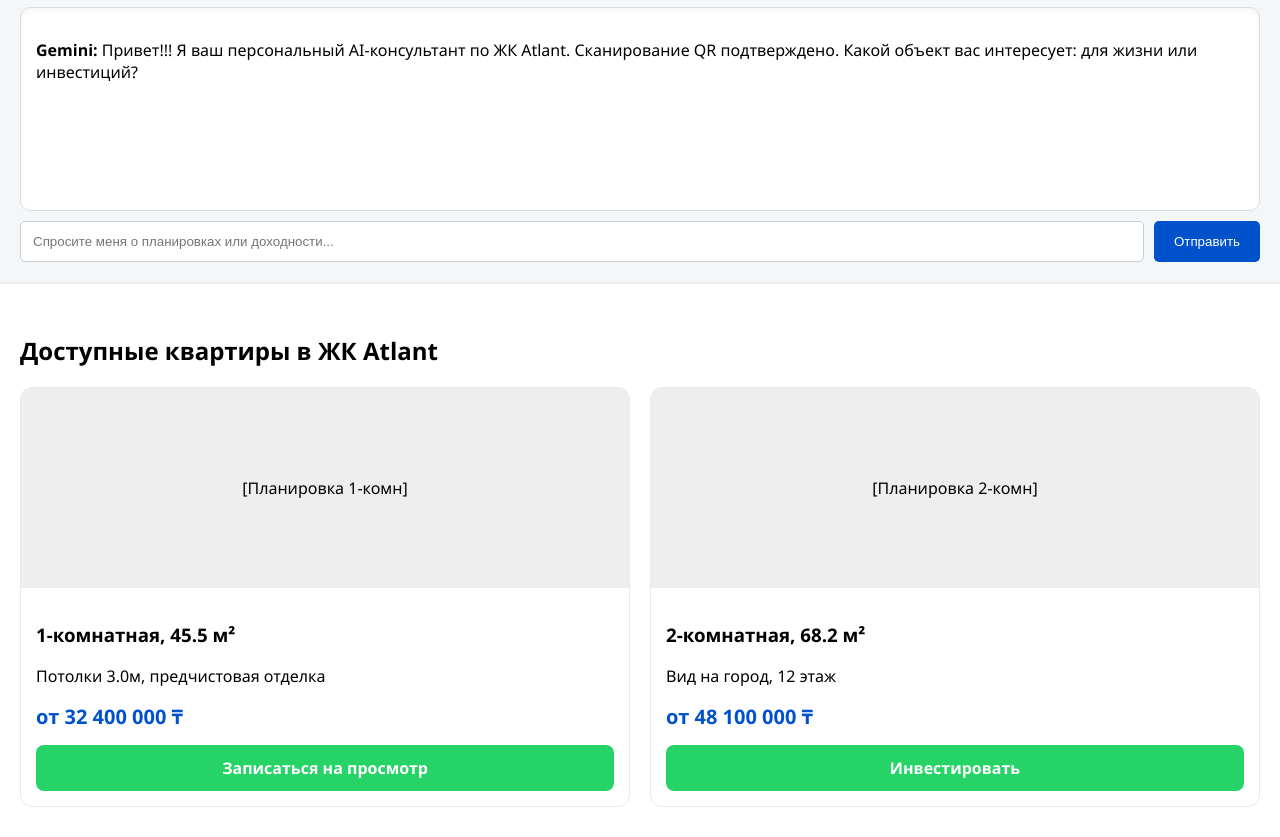
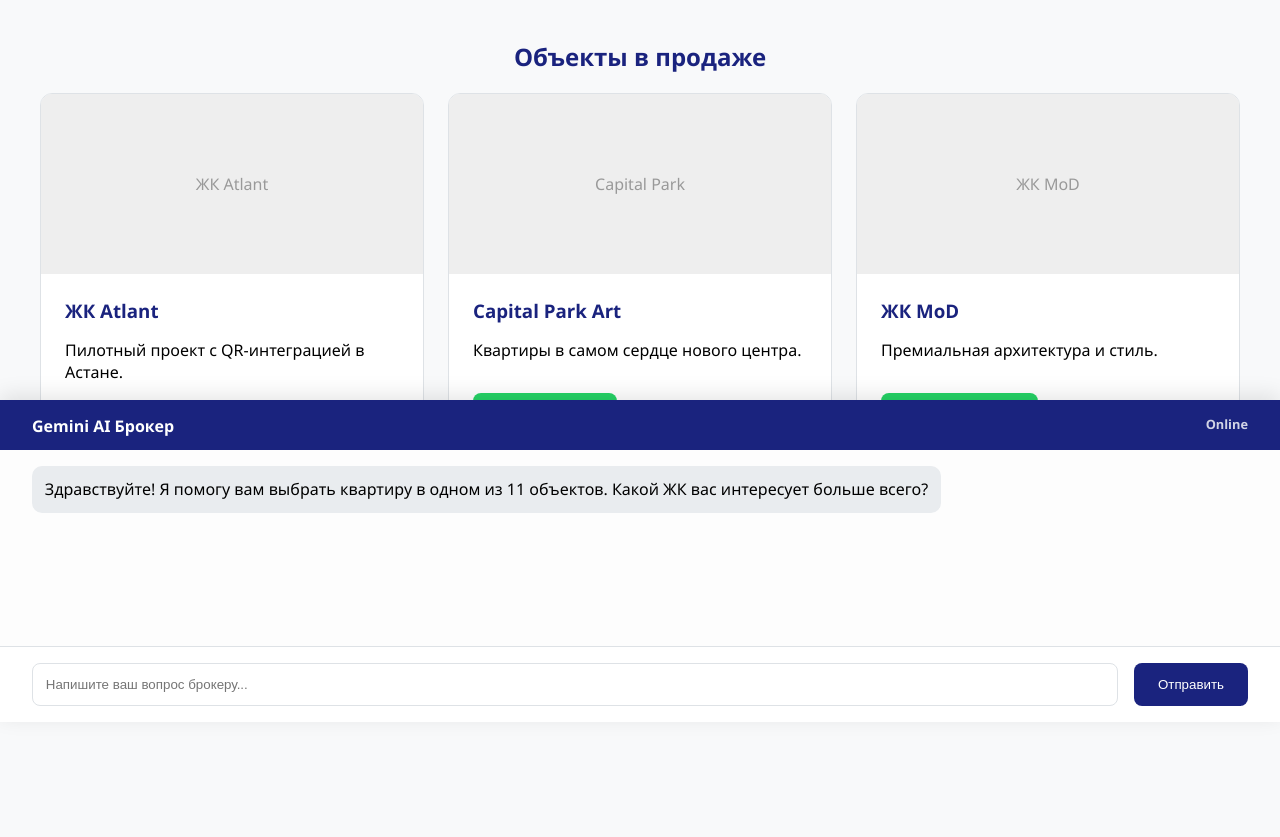
Before and after one commit to agihomekazakhstan/agihome-site, a plain HTML site: page public/index.html in a window 1280 px wide. Shown: the part 78-915 px from the top of the page. After the commit the page ends 800 px from the top, so only its background shows below. Drawn offline with Linux system fonts and the light colour scheme.

Commit message:
UI Update: Professional sticky chat and object grid

```diff
--- a/public/index.html
+++ b/public/index.html
@@ -3,75 +3,222 @@
 <head>
     <meta charset="UTF-8">
     <meta name="viewport" content="width=device-width, initial-scale=1.0">
-    <title>AGI Home | ЖК Atlant - Консультация AI</title>
+    <title>AGI Home Asia | AI Broker</title>
     <style>
-        :root { --bi-blue: #0052cc; --wa-green: #25D366; }
-        body { font-family: 'Segoe UI', Tahoma, Geneva, Verdana, sans-serif; margin: 0; display: flex; flex-direction: column; min-height: 100vh; }
+        :root {
+            --bi-blue: #1a237e;
+            --wa-green: #25d366;
+            --light-gray: #f8f9fa;
+            --border: #dee2e6;
+        }
 
-        /* Секция AI Чата */
-        .ai-container { background: #f4f7f9; border-bottom: 2px solid #eee; padding: 20px; position: sticky; top: 0; z-index: 100; height: 40vh; display: flex; flex-direction: column; }
-        .chat-header { color: var(--bi-blue); margin-bottom: 10px; }
-        .chat-box { flex-grow: 1; background: white; border-radius: 10px; padding: 15px; box-shadow: inset 0 2px 5px rgba(0,0,0,0.05); overflow-y: auto; border: 1px solid #ddd; }
-        .input-area { margin-top: 10px; display: flex; gap: 10px; }
-        input { flex-grow: 1; padding: 12px; border: 1px solid #ccc; border-radius: 5px; }
-        button { background: var(--bi-blue); color: white; border: none; padding: 10px 20px; border-radius: 5px; cursor: pointer; }
+        body {
+            font-family: 'Segoe UI', Roboto, sans-serif;
+            margin: 0;
+            background-color: var(--light-gray);
+            display: flex;
+            flex-direction: column;
+            height: 100vh;
+        }
 
-        /* Секция объектов */
-        .catalog-container { padding: 30px 20px; background: white; }
-        .grid { display: grid; grid-template-columns: repeat(auto-fit, minmax(300px, 1fr)); gap: 20px; }
-        .card { border: 1px solid #eaeaea; border-radius: 12px; overflow: hidden; transition: 0.3s; }
-        .card:hover { box-shadow: 0 10px 20px rgba(0,0,0,0.1); }
-        .card-content { padding: 15px; }
-        .price { font-size: 1.25rem; color: var(--bi-blue); font-weight: bold; }
+        /* Шапка */
+        header {
+            background: white;
+            padding: 1rem 2rem;
+            border-bottom: 1px solid var(--border);
+            display: flex;
+            justify-content: space-between;
+            align-items: center;
+            box-shadow: 0 2px 4px rgba(0,0,0,0.05);
+        }
 
-        /* WhatsApp ссылка */
-        .wa-link { display: flex; align-items: center; justify-content: center; background: var(--wa-green); color: white; text-decoration: none; padding: 12px; border-radius: 8px; font-weight: bold; margin-top: 15px; }
+        .logo { font-size: 1.5rem; font-weight: bold; color: var(--bi-blue); }
+        .logo span { color: #00d4ff; }
+
+        /* Контентная область */
+        main {
+            flex: 1;
+            overflow-y: auto;
+            padding: 2rem;
+            padding-bottom: 45vh; /* Место под фиксированный чат */
+        }
+
+        .objects-grid {
+            display: grid;
+            grid-template-columns: repeat(auto-fit, minmax(300px, 1fr));
+            gap: 1.5rem;
+            max-width: 1200px;
+            margin: 0 auto;
+        }
+
+        .card {
+            background: white;
+            border-radius: 12px;
+            border: 1px solid var(--border);
+            overflow: hidden;
+            transition: transform 0.2s;
+        }
+
+        .card:hover { transform: translateY(-5px); }
+
+        .card-img { height: 180px; background: #eee; display: flex; align-items: center; justify-content: center; color: #999; }
+
+        .card-body { padding: 1.5rem; }
+        .card-body h3 { margin: 0 0 0.5rem 0; color: var(--bi-blue); }
+
+        .btn-wa {
+            display: inline-flex;
+            align-items: center;
+            background: var(--wa-green);
+            color: white;
+            padding: 0.6rem 1.2rem;
+            border-radius: 8px;
+            text-decoration: none;
+            font-weight: 600;
+            margin-top: 1rem;
+        }
+
+        /* Секция чата (Фиксированная снизу) */
+        .chat-section {
+            position: fixed;
+            bottom: 0;
+            left: 0;
+            right: 0;
+            height: 40vh;
+            background: white;
+            border-top: 2px solid var(--bi-blue);
+            display: flex;
+            flex-direction: column;
+            box-shadow: 0 -5px 20px rgba(0,0,0,0.1);
+        }
+
+        .chat-header {
+            background: var(--bi-blue);
+            color: white;
+            padding: 0.8rem 2rem;
+            font-weight: 600;
+            display: flex;
+            justify-content: space-between;
+        }
+
+        #chat-box {
+            flex: 1;
+            overflow-y: auto;
+            padding: 1rem 2rem;
+            background: #fdfdfd;
+        }
+
+        .msg { margin-bottom: 1rem; max-width: 80%; padding: 0.8rem; border-radius: 10px; }
+        .ai { background: #e9ecef; align-self: flex-start; }
+        .user { background: var(--bi-blue); color: white; margin-left: auto; }
+
+        .chat-input {
+            padding: 1rem 2rem;
+            display: flex;
+            gap: 1rem;
+            border-top: 1px solid var(--border);
+        }
+
+        input[type="text"] {
+            flex: 1;
+            padding: 0.8rem;
+            border: 1px solid var(--border);
+            border-radius: 8px;
+            outline: none;
+        }
+
+        button#send-btn {
+            background: var(--bi-blue);
+            color: white;
+            border: none;
+            padding: 0 1.5rem;
+            border-radius: 8px;
+            cursor: pointer;
+        }
     </style>
 </head>
 <body>
 
-    <div class="ai-container">
-        <div class="chat-header">
-            <h2 style="margin:0;">AI Брокер @ Atlant</h2>
-            <small>Отвечу про цены, ипотеку и инвестиции 24/7</small>
+<header>
+    <div class="logo">AGI <span>Home</span></div>
+    <div>+7 778 360 0055</div>
+</header>
+
+<main>
+    <h2 style="text-align:center; color: var(--bi-blue);">Объекты в продаже</h2>
+    <div class="objects-grid">
+        <div class="card">
+            <div class="card-img">ЖК Atlant</div>
+            <div class="card-body">
+                <h3>ЖК Atlant</h3>
+                <p>Пилотный проект с QR-интеграцией в Астане.</p>
+                <a href="https://wa.me/77783600055?text=Интересует ЖК Атлант" class="btn-wa">Узнать цену</a>
+            </div>
         </div>
-        <div class="chat-box" id="chatBox">
-            <p><strong>Gemini:</strong> Привет!!! Я ваш персональный AI-консультант по ЖК Atlant. Сканирование QR подтверждено. Какой объект вас интересует: для жизни или инвестиций?</p>
+        <div class="card">
+            <div class="card-img">Capital Park</div>
+            <div class="card-body">
+                <h3>Capital Park Art</h3>
+                <p>Квартиры в самом сердце нового центра.</p>
+                <a href="https://wa.me/77783600055?text=Интересует Capital Park" class="btn-wa">Планировки</a>
+            </div>
         </div>
-        <div class="input-area">
-            <input type="text" placeholder="Спросите меня о планировках или доходности...">
-            <button>Отправить</button>
-        </div>
-    </div>
-
-    <div class="catalog-container">
-        <h2>Доступные квартиры в ЖК Atlant</h2>
-        <div class="grid">
-            <div class="card">
-                <div style="background:#eee; height:200px; display:flex; align-items:center; justify-content:center;">[Планировка 1-комн]</div>
-                <div class="card-content">
-                    <h3>1-комнатная, 45.5 м²</h3>
-                    <p>Потолки 3.0м, предчистовая отделка</p>
-                    <div class="price">от 32 400 000 ₸</div>
-                    <a href="https://wa.me/77XXXXXXXXX?text=Здравствуйте!%20Я%20на%20объекте%20Atlant.%20Заинтересовала%201-комнатная%2045.5м2.%20Нужна%20консультация." class="wa-link">
-                        Записаться на просмотр
-                    </a>
-                </div>
-            </div>
-
-            <div class="card">
-                <div style="background:#eee; height:200px; display:flex; align-items:center; justify-content:center;">[Планировка 2-комн]</div>
-                <div class="card-content">
-                    <h3>2-комнатная, 68.2 м²</h3>
-                    <p>Вид на город, 12 этаж</p>
-                    <div class="price">от 48 100 000 ₸</div>
-                    <a href="https://wa.me/77XXXXXXXXX?text=Здравствуйте!%20Я%20в%20Atlant.%20Хочу%20узнать%20про%202-комнатную%2068м2%20для%20инвестиций." class="wa-link">
-                        Инвестировать
-                    </a>
-                </div>
+        <div class="card">
+            <div class="card-img">ЖК MoD</div>
+            <div class="card-body">
+                <h3>ЖК MoD</h3>
+                <p>Премиальная архитектура и стиль.</p>
+                <a href="https://wa.me/77783600055?text=Интересует ЖК MoD" class="btn-wa">Консультация</a>
             </div>
         </div>
     </div>
+</main>
+
+<div class="chat-section">
+    <div class="chat-header">
+        <span>Gemini AI Брокер</span>
+        <span style="font-size: 0.8rem; opacity: 0.8;">Online</span>
+    </div>
+    <div id="chat-box" style="display: flex; flex-direction: column;">
+        <div class="msg ai">Здравствуйте! Я помогу вам выбрать квартиру в одном из 11 объектов. Какой ЖК вас интересует больше всего?</div>
+    </div>
+    <div class="chat-input">
+        <input type="text" id="user-input" placeholder="Напишите ваш вопрос брокеру...">
+        <button id="send-btn">Отправить</button>
+    </div>
+</div>
+
+<script>
+    const sendBtn = document.getElementById('send-btn');
+    const userInput = document.getElementById('user-input');
+    const chatBox = document.getElementById('chat-box');
+
+    function addMessage(text, type) {
+        const div = document.createElement('div');
+        div.className = `msg ${type}`;
+        div.innerText = text;
+        chatBox.appendChild(div);
+        chatBox.scrollTop = chatBox.scrollHeight;
+    }
+
+    sendBtn.onclick = () => {
+        const text = userInput.value.trim();
+        if (text) {
+            addMessage(text, 'user');
+            userInput.value = '';
+
+            // Имитация ответа ИИ (здесь будет вызов твоего API)
+            setTimeout(() => {
+                addMessage("Отличный выбор! В этом ЖК сейчас доступны 1-комнатные и 2-комнатные квартиры. Хотите посмотреть планировки?", "ai");
+            }, 1000);
+        }
+    };
+
+    // Отправка по Enter
+    userInput.addEventListener('keypress', (e) => {
+        if (e.key === 'Enter') sendBtn.click();
+    });
+</script>
 
 </body>
 </html>
--- /dev/null
+++ b/public/style.css
@@ -0,0 +1,132 @@
+:root {
+    --primary-blue: #0052cc;
+    --wa-green: #2ecc71;
+    --bg-light: #f4f7f6;
+    --text-main: #2c3e50;
+    --white: #ffffff;
+}
+
+body {
+    font-family: 'Segoe UI', Roboto, sans-serif;
+    margin: 0;
+    background-color: var(--bg-light);
+    color: var(--text-main);
+}
+
+.container { max-width: 1200px; margin: 0 auto; padding: 0 20px; }
+
+/* AI HEADER & CHAT */
+.ai-header {
+    background: linear-gradient(135deg, var(--primary-blue), #003d99);
+    padding: 30px 0;
+    box-shadow: 0 4px 15px rgba(0,0,0,0.1);
+}
+
+.chat-container {
+    background: var(--white);
+    border-radius: 16px;
+    height: 450px;
+    display: flex;
+    flex-direction: column;
+    overflow: hidden;
+}
+
+.chat-header {
+    padding: 15px 20px;
+    background: #f8f9fa;
+    display: flex;
+    align-items: center;
+    border-bottom: 1px solid #eee;
+}
+
+.bot-avatar {
+    width: 40px; height: 40px;
+    background: var(--primary-blue);
+    border-radius: 50%;
+    color: white;
+    display: flex;
+    align-items: center;
+    justify-content: center;
+    position: relative;
+    margin-right: 15px;
+}
+
+.status-dot {
+    width: 10px; height: 10px;
+    background: #2ecc71;
+    border: 2px solid white;
+    border-radius: 50%;
+    position: absolute;
+    bottom: 0; right: 0;
+}
+
+.chat-window { flex: 1; padding: 20px; overflow-y: auto; background: #fafafa; }
+.message { margin-bottom: 15px; max-width: 80%; padding: 12px; border-radius: 12px; font-size: 14px; line-height: 1.5; }
+.message.ai { background: #eef2f7; align-self: flex-start; }
+.message.user { background: var(--primary-blue); color: white; margin-left: auto; }
+
+.chat-input { padding: 15px; display: flex; gap: 10px; border-top: 1px solid #eee; }
+.chat-input input { flex: 1; border: 1px solid #ddd; padding: 10px; border-radius: 8px; outline: none; }
+.chat-input button { background: var(--primary-blue); color: white; border: none; padding: 10px 20px; border-radius: 8px; cursor: pointer; }
+
+/* PROPERTY CATALOG */
+.catalog { padding: 50px 0; }
+.section-title { text-align: center; font-size: 28px; margin-bottom: 10px; }
+.section-subtitle { text-align: center; color: #7f8c8d; margin-bottom: 40px; }
+
+.property-grid {
+    display: grid;
+    grid-template-columns: repeat(auto-fit, minmax(320px, 1fr));
+    gap: 30px;
+}
+
+.property-card {
+    background: var(--white);
+    border-radius: 16px;
+    overflow: hidden;
+    position: relative;
+    box-shadow: 0 10px 20px rgba(0,0,0,0.05);
+    transition: transform 0.3s;
+}
+
+.property-card:hover { transform: translateY(-5px); }
+
+/* ИСПРАВЛЕННЫЙ БЕЙДЖ */
+.badge-container {
+    position: absolute;
+    top: 15px;
+    left: 15px;
+    z-index: 5;
+}
+
+.badge.selection {
+    background: rgba(0, 82, 204, 0.9);
+    color: white;
+    padding: 6px 14px;
+    border-radius: 20px;
+    font-size: 12px;
+    font-weight: bold;
+    box-shadow: 0 2px 8px rgba(0,0,0,0.2);
+}
+
+.card-image { height: 200px; background-size: cover; background-position: center; }
+
+.card-content { padding: 20px; }
+.card-content h3 { margin: 0 0 10px 0; font-size: 20px; }
+.location { font-size: 14px; color: #7f8c8d; margin-bottom: 15px; }
+.features { display: flex; gap: 15px; margin-bottom: 20px; font-size: 12px; color: #95a5a6; }
+
+.card-footer { display: flex; flex-direction: column; gap: 15px; }
+.price { font-size: 22px; font-weight: bold; color: var(--primary-blue); }
+
+.actions { display: flex; gap: 10px; }
+.btn-layout { flex: 1; padding: 10px; border: 1px solid #ddd; background: white; border-radius: 8px; cursor: pointer; }
+.btn-buy, .btn-chat {
+    flex: 1.5; padding: 10px; background: var(--wa-green); color: white;
+    text-decoration: none; text-align: center; border-radius: 8px; font-weight: bold;
+}
+
+/* MODAL */
+.modal { display: none; position: fixed; top:0; left:0; width:100%; height:100%; background: rgba(0,0,0,0.8); z-index: 1000; }
+.modal-body { background: white; width: 90%; max-width: 600px; margin: 50px auto; border-radius: 16px; padding: 30px; position: relative; }
+.close-modal { position: absolute; top: 10px; right: 20px; font-size: 28px; cursor: pointer; }
```
Also changed, not shown: public/qr.html (added, +24 -0 lines), public/script.js (added, +112 -0 lines).
